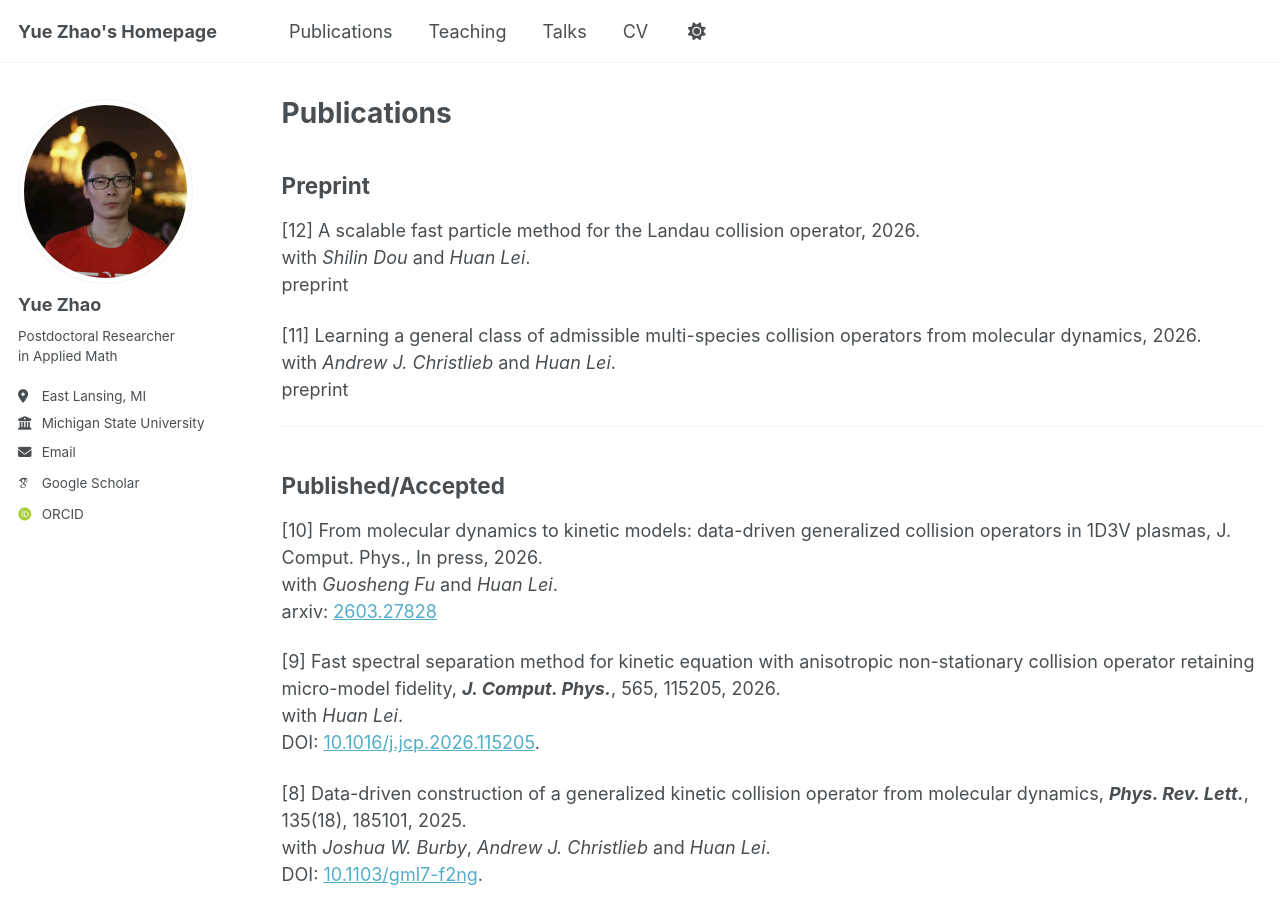
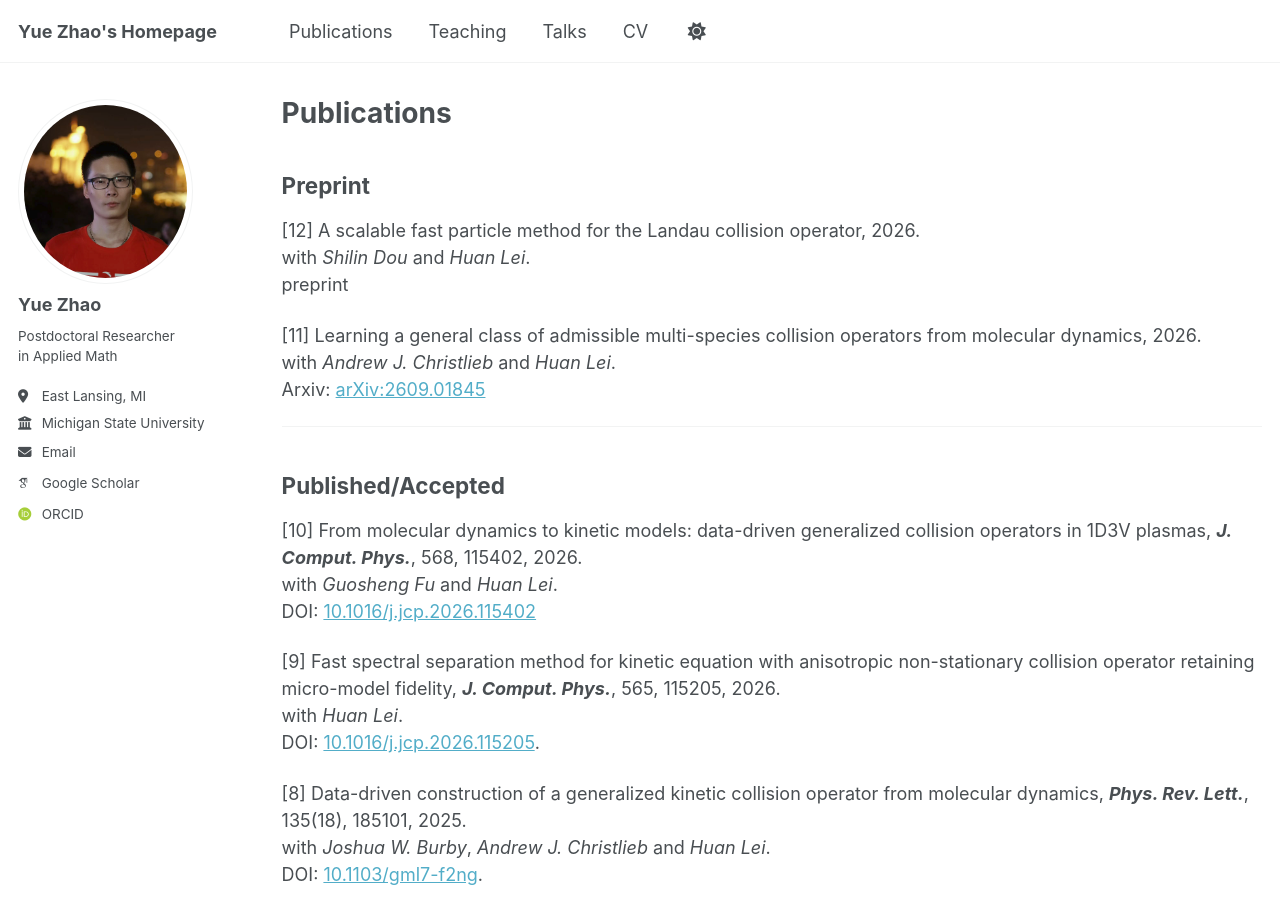
Before and after one commit to yuezhao1997/yuezhao1997.github.io, a Jekyll site: the page built from _pages/publication.md, in a window 1280 px wide and 900 px high. Built offline with Jekyll 4.4.1, drawn with Linux system fonts in a browser that asks for light colours; some web fonts are replaced; a script bundle is joined from its source files by our own code; library files that are not in the unit come from our copies.

Commit message:
Revise publication entries in publication.md
Updated publication details with DOI and Arxiv links.

```diff
--- a/_pages/publication.md
+++ b/_pages/publication.md
@@ -16,16 +16,16 @@ Preprint
 
 [11] Learning a general class of admissible multi-species collision operators from molecular dynamics, 2026. <br>
      with _Andrew J. Christlieb_ and _Huan Lei_. <br>
-     preprint
+     Arxiv: [arXiv:2609.01845](https://arxiv.org/pdf/2609.01845)
 
 -----------
 
 Published/Accepted
 -----
 
-[10] From molecular dynamics to kinetic models: data-driven generalized collision operators in 1D3V plasmas, J. Comput. Phys., In press, 2026. <br>
+[10] From molecular dynamics to kinetic models: data-driven generalized collision operators in 1D3V plasmas, _**J. Comput. Phys.**_, 568, 115402, 2026. <br>
      with _Guosheng Fu_ and _Huan Lei_. <br>
-     arxiv: [2603.27828](https://arxiv.org/pdf/2603.27828)
+     DOI: [10.1016/j.jcp.2026.115402]([https://arxiv.org/pdf/2603.27828](https://www.sciencedirect.com/science/article/abs/pii/S0021999126007515))
 
 [9] Fast spectral separation method for kinetic equation with anisotropic non-stationary collision operator retaining micro-model fidelity, _**J. Comput. Phys.**_, 565, 115205, 2026. <br>
     with _Huan Lei_. <br>
```
